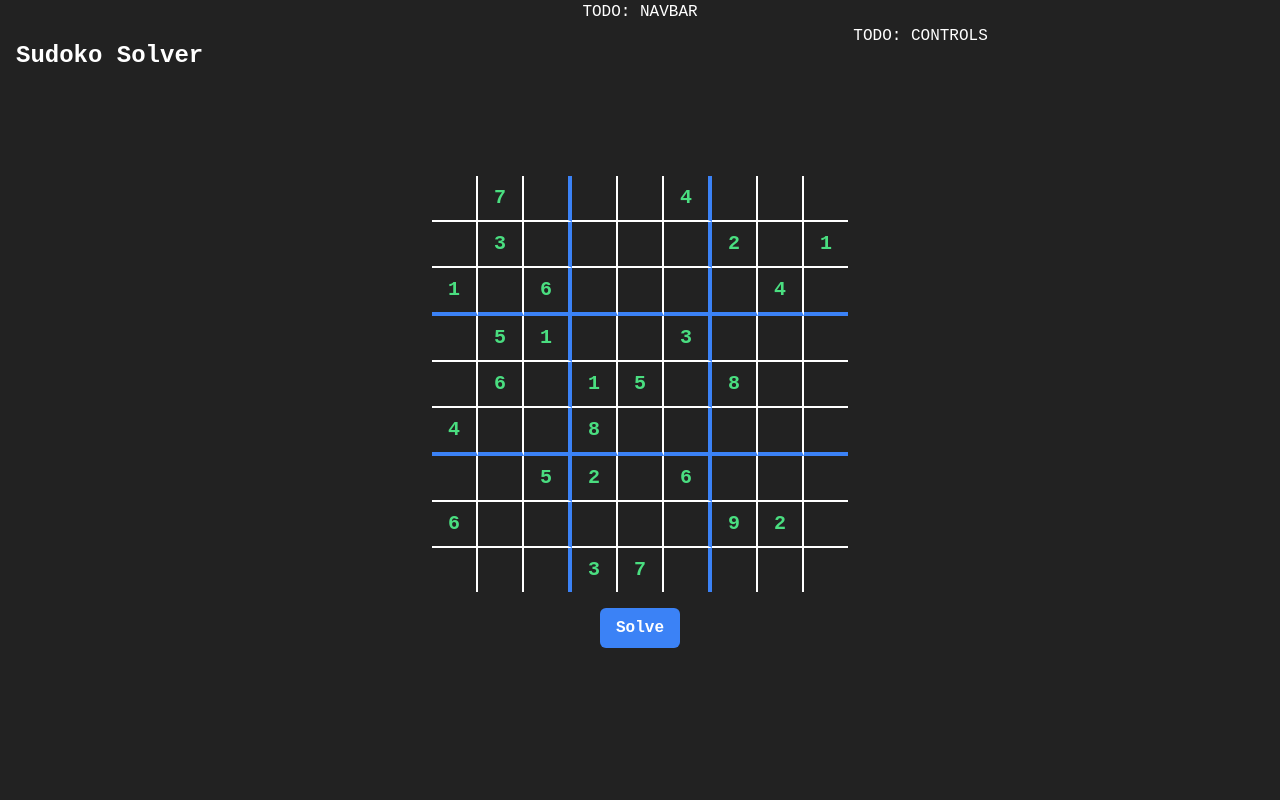
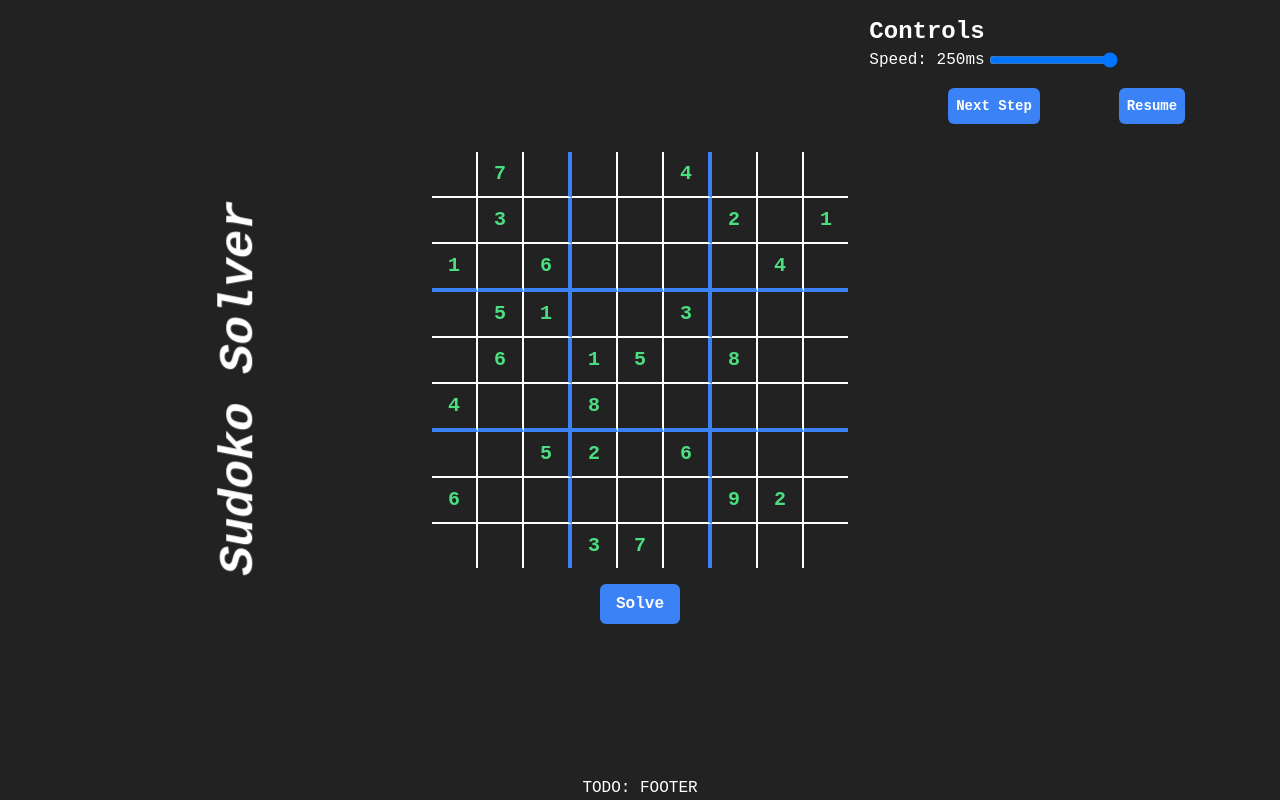
Before and after one commit to Mo2men-dev/backtracking_visualization, a React (Vite) app in the folder Sudoko/: page / in a window 1280 px wide. Built offline with nearby package versions, Linux system fonts and the light colour scheme.

Commit message:
features: added controls and improved desgin/layout

```diff
--- a/Sudoko/src/App.tsx
+++ b/Sudoko/src/App.tsx
@@ -26,6 +26,8 @@ function App() {
     // The current grid being displayed
     const [grid, setGrid] = useState<number[][]>(globalState.initalGrid)
 
+    const [speed, setSpeed] = useState(500)
+
     useEffect(() => {
         // Show answer without animation
         if (!globalState.animate) {
@@ -35,6 +37,7 @@ function App() {
 
         // Play animation
         const interval = setInterval(() => {
+            if (!globalState.pause) {
                 if (globalState.currAnimationIndx < globalState.steps.length) {
                     // The current cell being processed by the algorithm
                     globalState.currCell = globalState.steps[globalState.currAnimationIndx].cell
@@ -45,43 +48,103 @@ function App() {
                     // Move to the next "Animation Frame"
                     globalState.currAnimationIndx++
                 }
-        }, 500)
+            }
+        }, globalState.animationSpeed)
 
         return () => clearInterval(interval)
-    }, [globalState.steps])
+    }, [globalState.steps, globalState.animationSpeed])
 
-    return (
-        <div className='h-full flex items-center justify-center flex-col'>
-            <nav>TODO: NAVBAR</nav>
-            <div className='w-full h-full flex'>
-                <div className='flex flex-col flex-1'>
-                    <div>
-                        <h1 className='text-2xl font-bold w-full flex p-4 animate-fade-in-right'>Sudoko Solver</h1>
-                    </div>
-                </div>
-                <div className='flex flex-col flex-1 w-fit justify-center items-center'>
-                    <div>
-                        <Grid grid={grid}/>
-                    </div>
-                    <button onClick={() => {
+    function onSolve(startingIndex: number = 0) {
         // Start the animation
         globalState.animate = true
+
+        // Reset the pause state
+        globalState.pause = false
 
         // Clear the steps array
         globalState.steps = []
 
+        // Only reset the grid if we are not in the middle of an animation
+        // prevents grid reset when changing speed and pausing
+        if (startingIndex === 0) {
             // Reset the grid
             setGrid(globalState.initalGrid)
+        }
 
         // Solve the grid and store the steps (Trigger the useEffect)
         solve(globalState.initalGridCopy, 0, 0, globalState.steps)
 
         // Reset the current animation index
-                        globalState.currAnimationIndx = 0
-                    }} className='mt-4 px-4 py-2 bg-blue-500 text-white font-bold rounded-md'>Solve</button>
+        globalState.currAnimationIndx = startingIndex
+    }
+
+    function pause() {
+        if (globalState.currAnimationIndx === globalState.steps.length) {
+            return
+        }
+        // Toggle the pause state
+        globalState.pause = !globalState.pause
+
+        // Update the grid (to rerender the tree)
+        setGrid(globalState.steps[globalState.currAnimationIndx].grid)
+    }
+
+    return (
+        <div className='h-full flex items-center justify-center flex-col'>
+            <div className='w-full h-full flex'>
+                <div className='flex flex-1 justify-end items-center'>
+                    <div className='animate-fade-in-right'>
+                        <h1 className='text-5xl italic font-bold h-fit origin-center -rotate-90 text-nowrap'>Sudoko Solver</h1>
                     </div>
-                <div className='flex-1'>TODO: CONTROLS</div>
                 </div>
+                <div className='flex flex-col flex-1 w-fit justify-center items-center animate-fade-in opacity-0'>
+                    <div>
+                        <Grid grid={grid}/>
+                    </div>
+                    <button onClick={() => onSolve()} className='mt-4 px-4 py-2 bg-blue-500 text-white font-bold rounded-md'>Solve</button>
+                </div>
+                <div className='flex flex-col flex-1'>
+                    <div className='p-4'>
+                        <h1 className='text-2xl font-bold w-full flex animate-fade-in-right-delay opacity-0'>Controls</h1>
+                        <div className='opacity-0 animate-fade-in-top'>
+                            <div className='flex'>
+                                <label className='mr-1'>Speed: {globalState.animationSpeed}ms</label>
+                                <input type="range"
+                                min="50"
+                                max="500"
+                                step="50"
+                                value={speed}
+                                onChange={(e) => {
+                                    setSpeed(parseInt(e.target.value))
+                                    globalState.animationSpeed = parseInt(e.target.value)
+
+                                    if (globalState.pause) return
+                                    onSolve(globalState.currAnimationIndx)
+                                }} />
+                            </div>
+                            <div className='mt-4 flex justify-evenly text-sm items-center text-white font-bold'>
+                                <button
+                                    onClick={() => {
+                                        if (globalState.currAnimationIndx === 0) return
+                                        if (!globalState.pause) return
+                                        globalState.currAnimationIndx++
+                                        globalState.currCell = globalState.steps[globalState.currAnimationIndx].cell
+                                        setGrid(globalState.steps[globalState.currAnimationIndx].grid)
+                                    }}
+                                    className={`h-fit p-2 bg-blue-500 rounded-md`}>
+                                        Next Step
+                                </button>
+                                <button
+                                    onClick={pause}
+                                    className='h-fit p-2 bg-blue-500 rounded-md'>
+                                        {globalState.pause ? 'Resume' : 'Pause'}
+                                </button>
+                            </div>
+                        </div>
+                    </div>
+                </div>
+            </div>
+            <footer>TODO: FOOTER</footer>
         </div>
     )
 }
--- a/Sudoko/src/context/state.tsx
+++ b/Sudoko/src/context/state.tsx
@@ -7,6 +7,8 @@ type IntialStateType = {
     currCell: { r: number, c: number },
     steps: { cell: { r: number, c: number }, grid: number[][] }[],
     currAnimationIndx: number,
+    animationSpeed: number,
+    pause: boolean,
 }
 
 interface StateProviderProps {
@@ -20,6 +22,8 @@ const initalState: IntialStateType = {
     currCell: { r: 0, c: 0 },
     steps: [],
     currAnimationIndx: 0,
+    animationSpeed: 250,
+    pause: true,
 }
 
 const GlobalStateContext = createContext(initalState)
--- a/Sudoko/tailwind.config.js
+++ b/Sudoko/tailwind.config.js
@@ -7,6 +7,14 @@ export default {
     theme: {
       extend: {
         keyframes: {
+            "fade-in": {
+                "0%": {
+                    opacity: "0",
+                },
+                "100%": {
+                    opacity: "1",
+                },
+            },
             "fade-in-right": {
                 "0%": {
                     opacity: "0",
@@ -16,11 +24,24 @@ export default {
                     opacity: "1",
                     transform: "translateX(0)",
                 },
-            }
+            },
+            "fade-in-top": {
+                "0%": {
+                    opacity: "0",
+                    transform: "translateY(-50px)",
+                },
+                "100%": {
+                    opacity: "1",
+                    transform: "translateY(0)",
+                }
+            },
         },
 
         animation: {
-            "fade-in-right": "fade-in-right .5s ease-out",
+            "fade-in": "fade-in 1s ease-in 2s forwards",
+            "fade-in-right": "fade-in-right .5s ease-out forwards",
+            "fade-in-right-delay": "fade-in-right .5s ease-out .5s forwards",
+            "fade-in-top": "fade-in-top 1s ease-out 1s forwards",
         },
       },
     },
```
Lines whose indentation alone changed are shown as unchanged.
